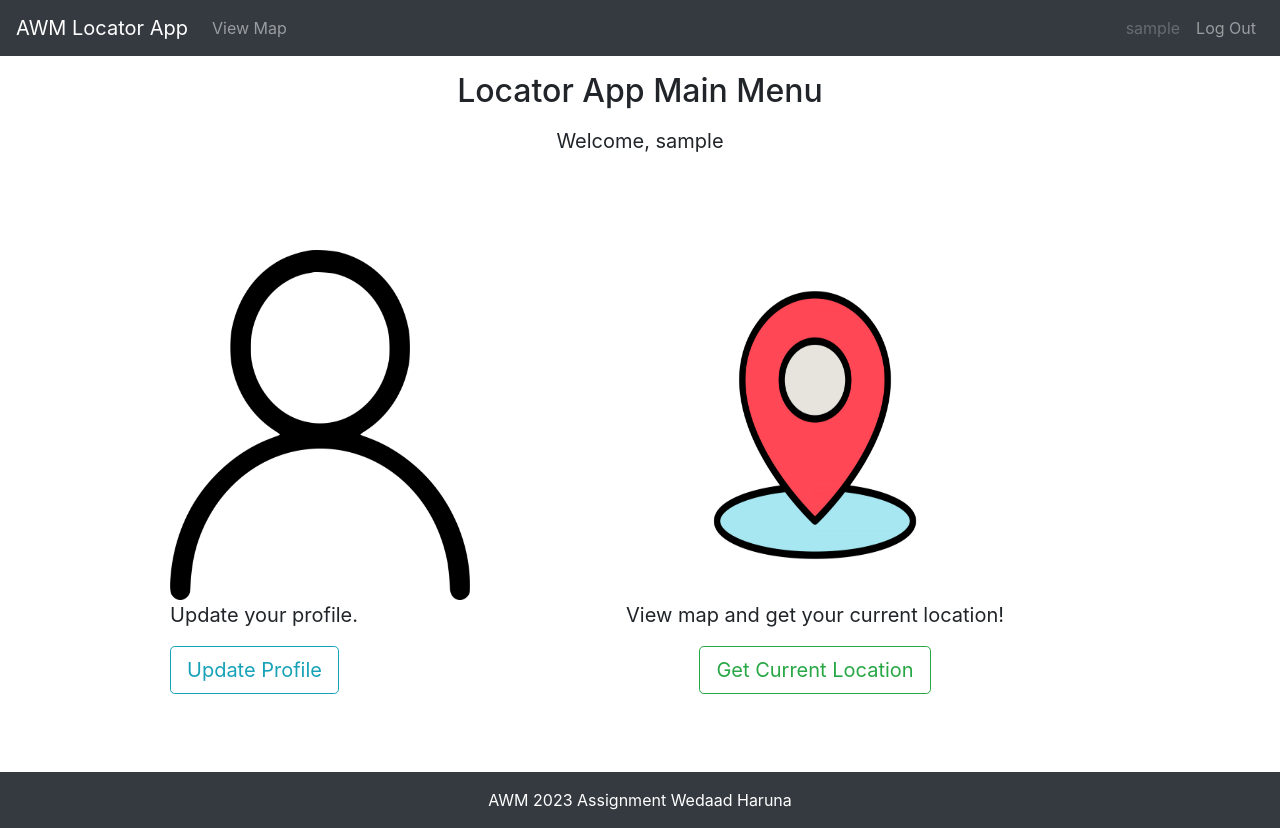
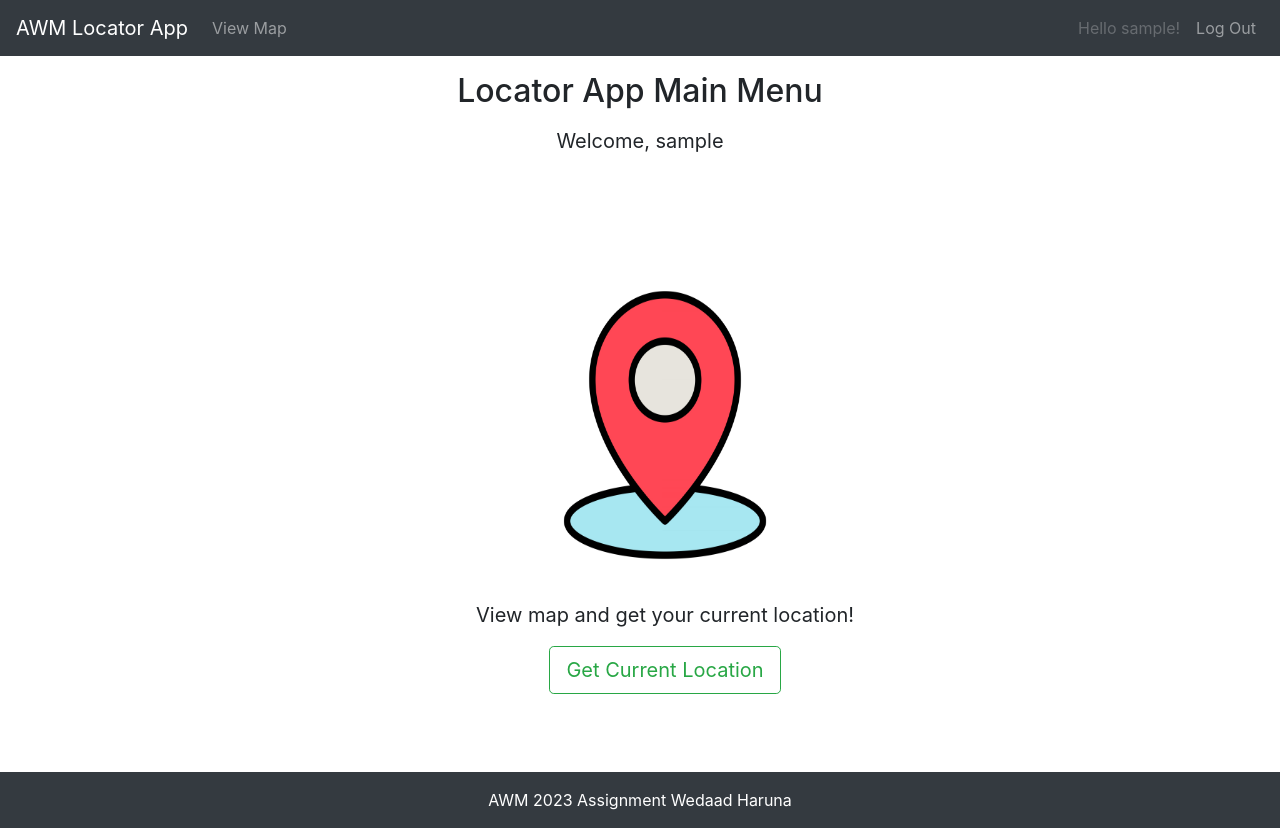
Before and after one commit to Wedaad/AWM-Locator-App, a Django app: page /menu/ in a window 1280 px wide. Run offline with Django 4.2, Linux system fonts and the light colour scheme; the visitor is signed in with stand-in values (Sample User, id 1); some libraries are stand-ins or nearby versions.

Commit message:
fix: removed second menu option

```diff
--- a/awm_locator_app/location_app/templates/user_menu.html
+++ b/awm_locator_app/location_app/templates/user_menu.html
@@ -19,7 +19,7 @@
              </ul>
              <ul class="navbar-nav ml-auto">
                 <li class="nav-item">
-                     <a class="nav-link disabled" href="#" >{{user.username}}</a>
+                     <a class="nav-link disabled" href="#" >Hello {{user.username}}!</a>
                 </li>
 
                  <li class="nav-item">
@@ -39,12 +39,8 @@
     {% block content %}
         <h2 class="text-center m-3">Locator App Main Menu</h2>
         <p class="msg text-center">Welcome, {{user.username}}</p>
+
         <div class="div-container">
-            <div class="home-div">
-                <img src="{% static 'images/profile.png' %}" alt="user profile placeholder" id="location-icon"/>
-                <p class="msg">Update your profile.</p>
-                <a href="{% url 'map' %}" class="btn btn-lg btn-outline-info" role="button" aria-pressed="true">Update Profile</a>
-            </div>
             <div class="view-map-div">
                 <img src="{% static 'images/location-marker.jpg' %}" alt="locator marker" id="location-icon"/>
                 <p class="msg">View map and get your current location!</p>
```
